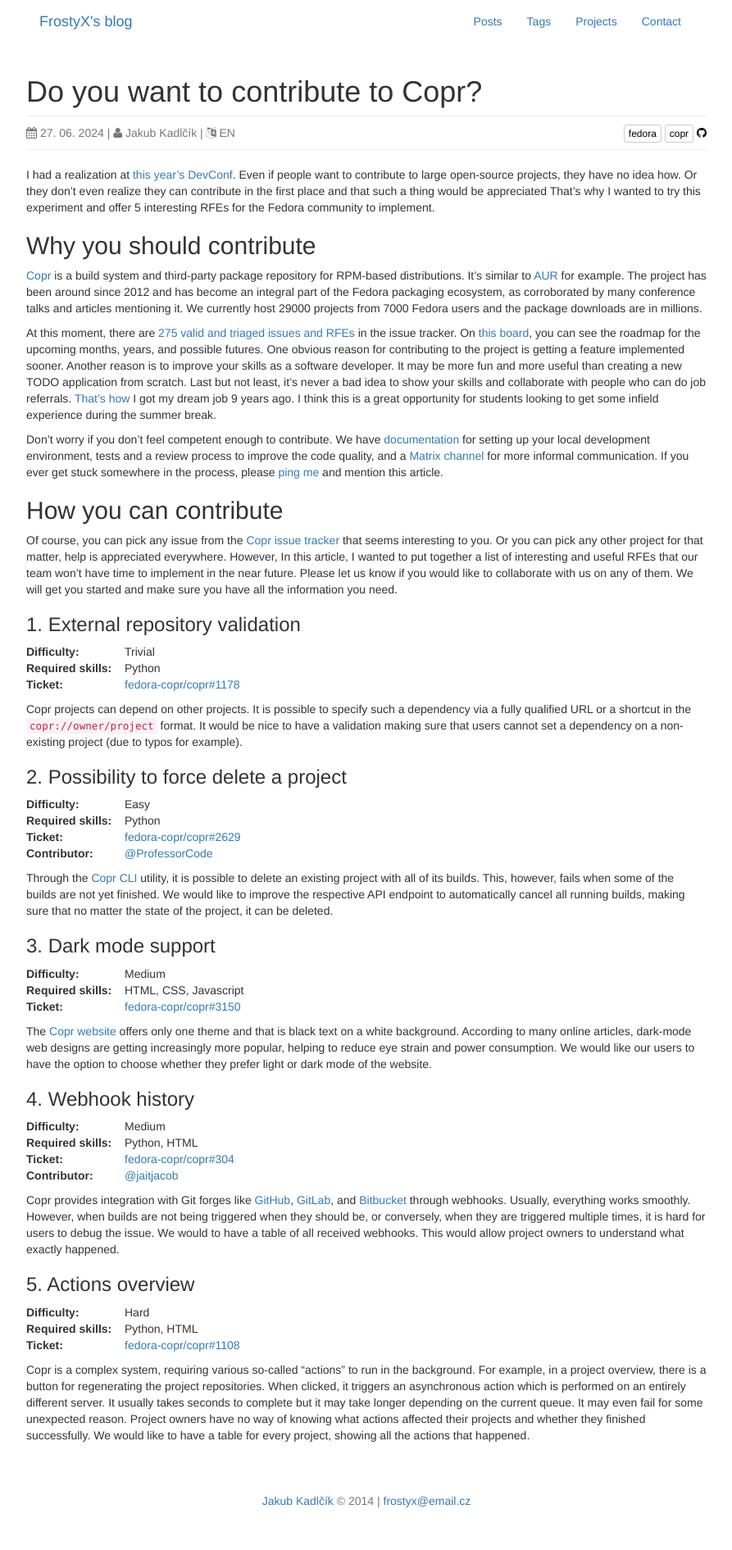
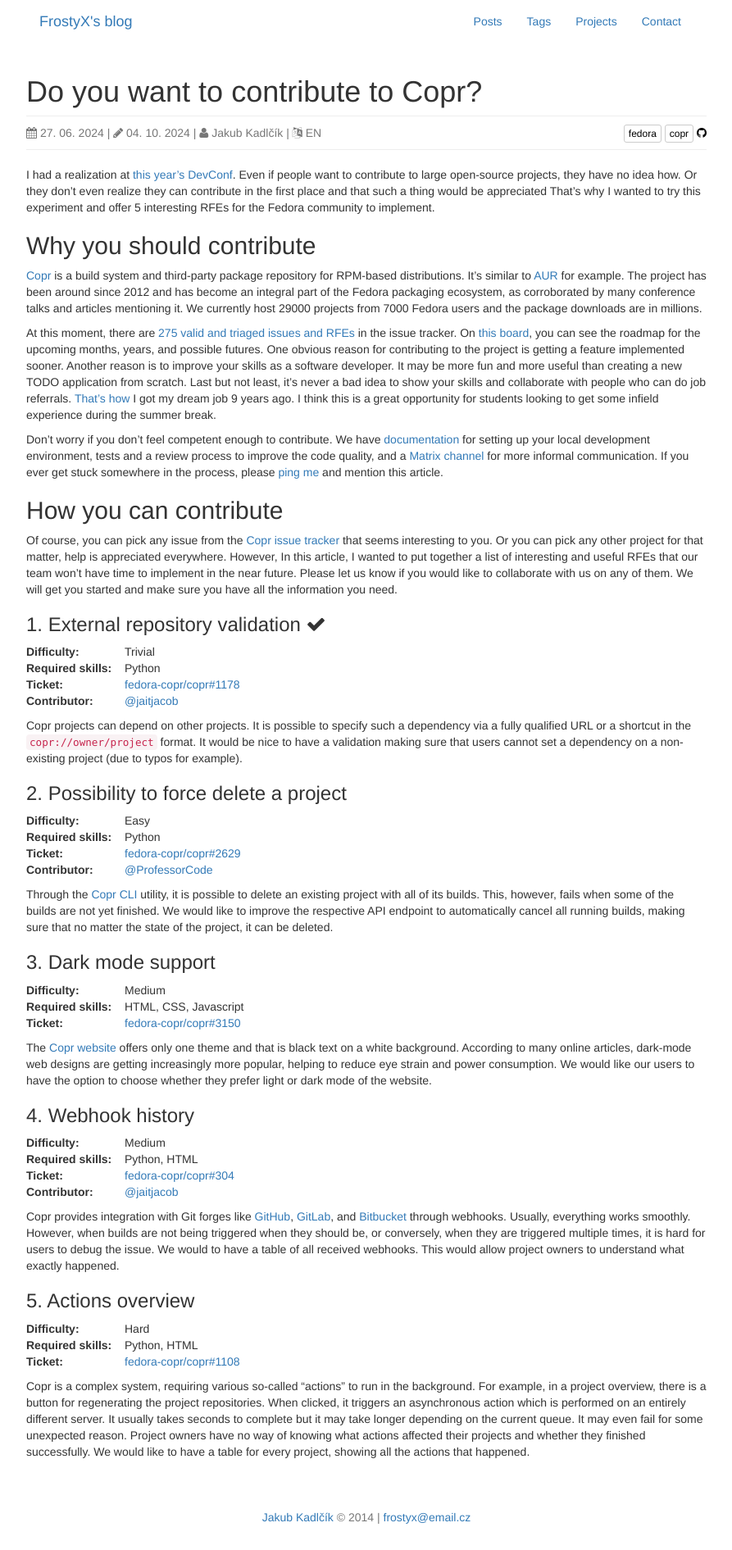
Before and after one commit to FrostyX/frostyx.github.io, a Jekyll site: the page built from _posts/2024-06-27-do-you-want-to-contribute-to-copr.md, in a window 1280 px wide. Shown: the whole page at 82% size, without its empty margins (193-1086 px from the left). Built offline with Jekyll 4.4.1, drawn with Linux system fonts in a browser that asks for light colours; nearby versions of some CDN libraries; comment, search, counter and statistics services are not loaded.

Commit message:
Mark external repository validation as finished

```diff
--- a/_posts/2024-06-27-do-you-want-to-contribute-to-copr.md
+++ b/_posts/2024-06-27-do-you-want-to-contribute-to-copr.md
@@ -3,6 +3,7 @@
 title: Do you want to contribute to Copr?
 lang: en
 tags: fedora copr
+updated: 2024-10-04
 ---
 
 I had a realization at [this year's DevConf][devconf]. Even if people want to
@@ -49,12 +50,13 @@
 have all the information you need.
 
 
-### 1. External repository validation
+### 1. External repository validation <i class="fa fa-check"></i>
 
 <table style="margin-bottom:10px;">
   <tr><th style="min-width:120px;">Difficulty:</th><td>Trivial</td></tr>
   <tr><th>Required skills:</th><td>Python</td></tr>
   <tr><th>Ticket:</th><td><a href="https://github.com/fedora-copr/copr/issues/1178">fedora-copr/copr#1178</a></td></tr>
+  <tr><th>Contributor:</th><td><a href="https://github.com/jaitjacob">@jaitjacob</a></td></tr>
 </table>
 
 Copr projects can depend on other projects. It is possible to specify such a
```
